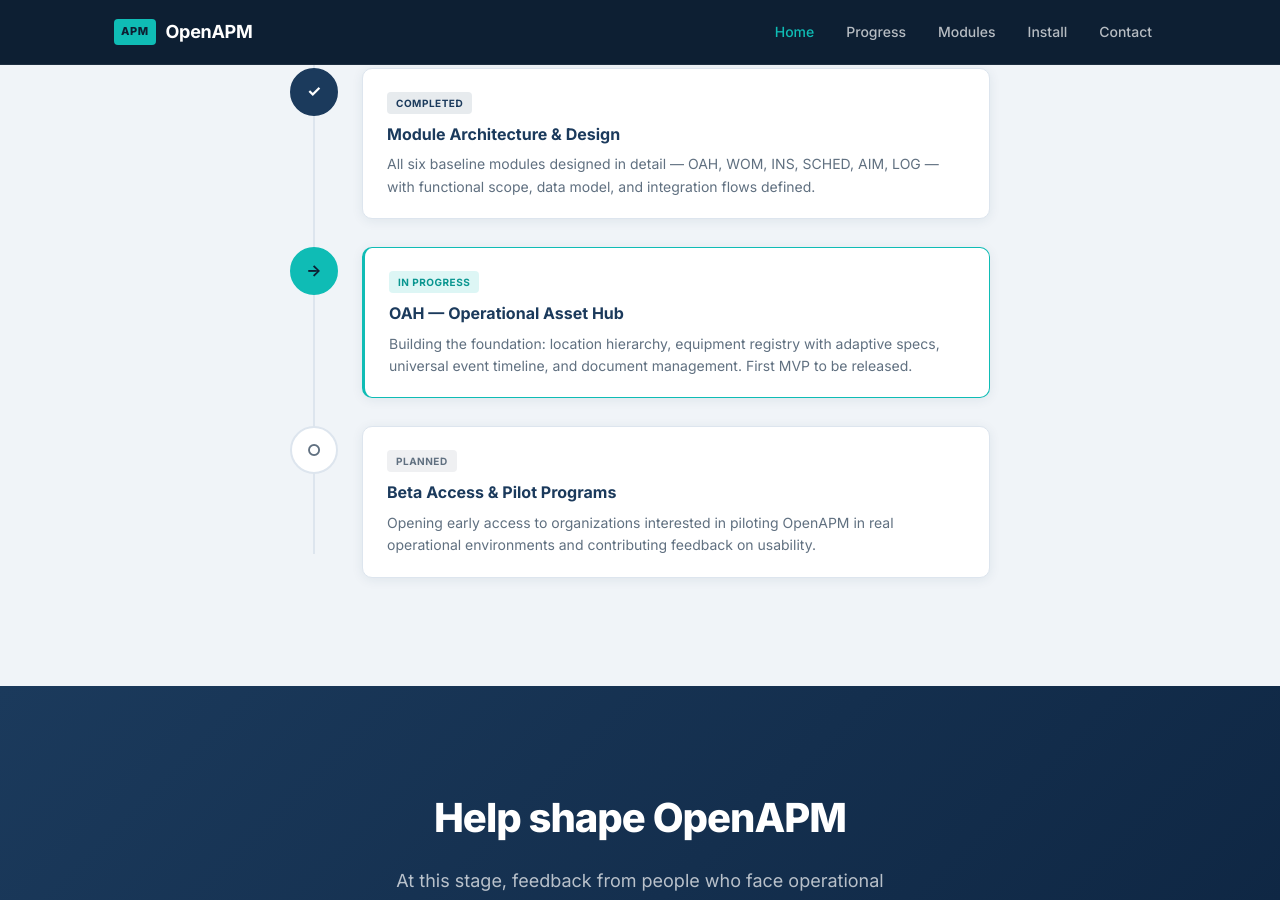
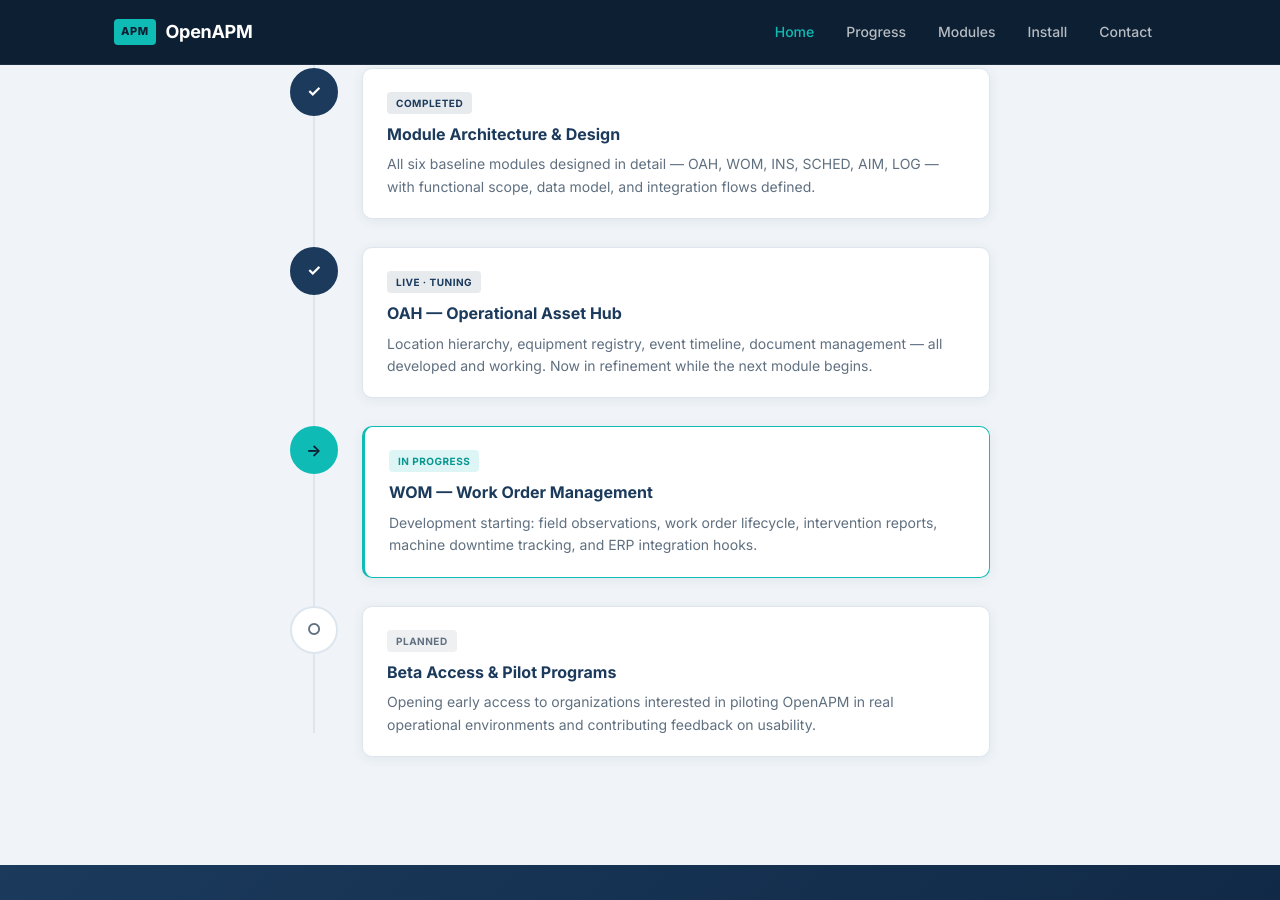
Before and after one commit to salvatorestracquadanio86/OpenAPMV1-Pages, a Jekyll site: the page built from index.html, in a window 1280 px wide and 900 px high, scrolled down 3060 px. Built offline with Jekyll 4.4.1, drawn with Linux system fonts in a browser that asks for light colours.

Commit message:
Avanzamento 01/07

```diff
--- a/index.html
+++ b/index.html
@@ -193,11 +193,19 @@ description: "OpenAPM brings structured, guided Asset Performance Management to
         </div>
       </div>
       <div class="timeline-item">
+        <div class="timeline-dot done">✓</div>
+        <div class="timeline-content">
+          <span class="timeline-badge badge-done">Live · Tuning</span>
+          <h4>OAH — Operational Asset Hub</h4>
+          <p>Location hierarchy, equipment registry, event timeline, document management — all developed and working. Now in refinement while the next module begins.</p>
+        </div>
+      </div>
+      <div class="timeline-item">
         <div class="timeline-dot active">→</div>
         <div class="timeline-content active">
           <span class="timeline-badge badge-active">In Progress</span>
-          <h4>OAH — Operational Asset Hub</h4>
-          <p>Building the foundation: location hierarchy, equipment registry with adaptive specs, universal event timeline, and document management. First MVP to be released.</p>
+          <h4>WOM — Work Order Management</h4>
+          <p>Development starting: field observations, work order lifecycle, intervention reports, machine downtime tracking, and ERP integration hooks.</p>
         </div>
       </div>
       <div class="timeline-item">
```
Also changed, not shown: _posts/2026-07-01-oah-first-look.md (added, +78 -0 lines), assets/oah_screenshots/Docs.png (added), assets/oah_screenshots/EquipmentDetails.png (added), assets/oah_screenshots/EquipmentEventTimeline.png (added), assets/oah_screenshots/EquipmentList.png (added), assets/oah_screenshots/HeaderArticolo.png (added), assets/oah_screenshots/LocatioNtree.png (added), assets/oah_screenshots/LocationsManagement.png (added), assets/oah_screenshots/PlantEquipmentMap.png (added).
